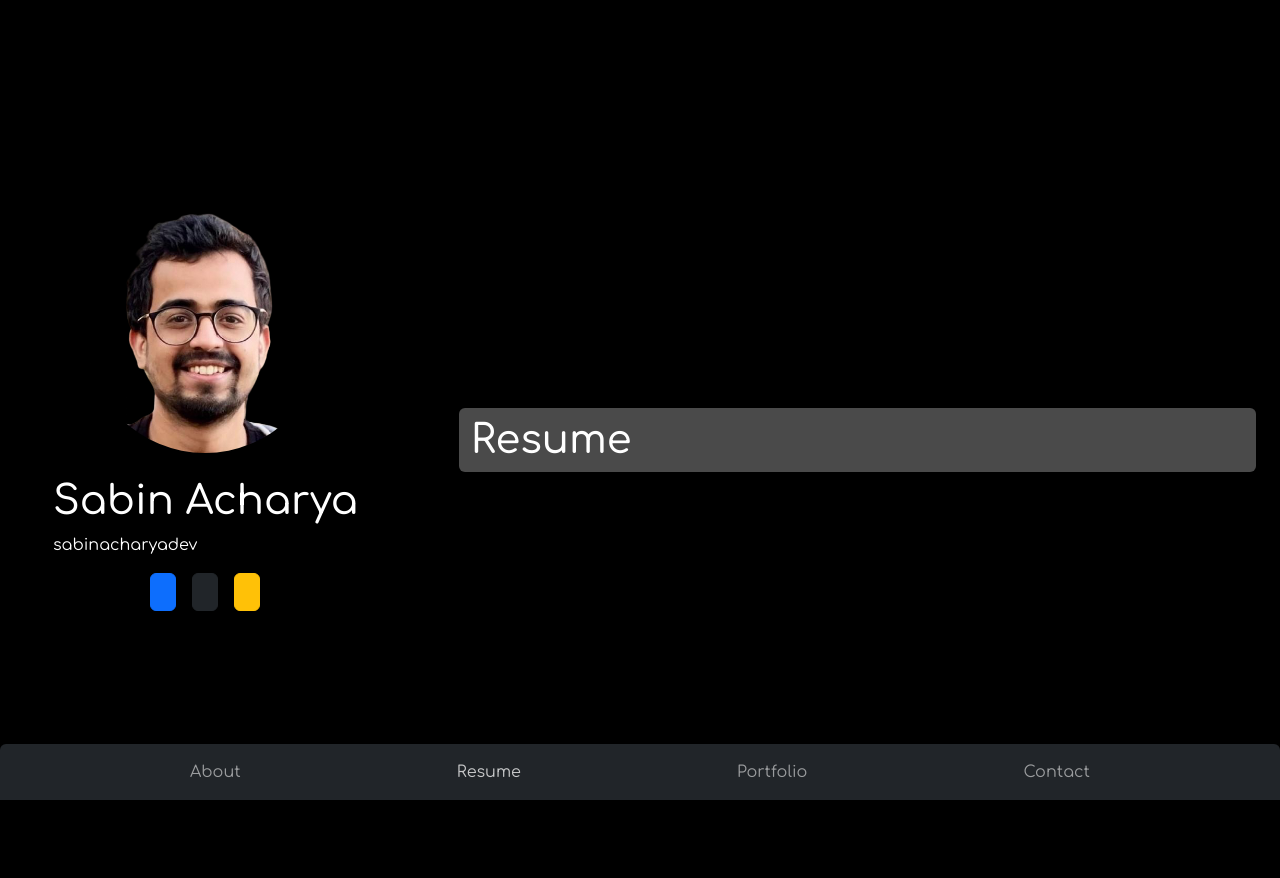
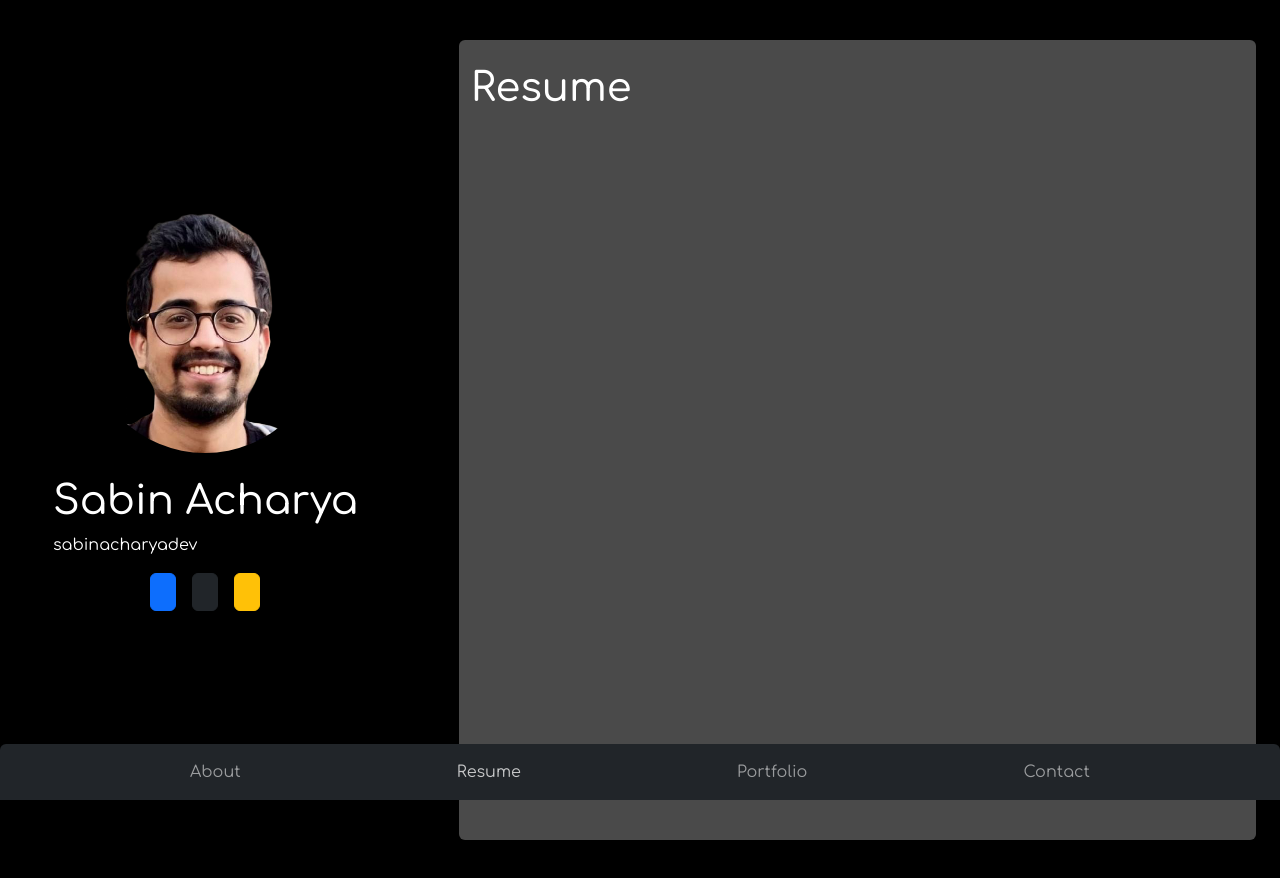
Before and after one commit to sabinacharyadev/react-my-portfolio, a React (Vite) app: page / in a window 1280 px wide. Both pictures are taken after a click on the button "Resume". Shown: the top 878 px of the page. Before the commit the page ends 800 px from the top, so only its background shows below. Built offline with nearby package versions, Linux system fonts and the light colour scheme; a web font is replaced by a local one.

Commit message:
body router updated

```diff
--- a/src/components/BodyRouterComponent.jsx
+++ b/src/components/BodyRouterComponent.jsx
@@ -13,6 +13,7 @@ const BodyRouterComponent = ({ navItem }) => {
           marginBottom: "5rem",
           backgroundColor: "#4a4a4a",
           lineHeight: "2rem",
+          minHeight: "100vh",
         }}
         className="bodyContainer border border-0 rounded mx-4 "
       >
--- a/src/components/ContactComponent.jsx
+++ b/src/components/ContactComponent.jsx
@@ -2,7 +2,7 @@ import { Container } from "react-bootstrap";
 const ContactComponent = () => {
   return (
     <Container className="mt-2">
-      <h1>Contact</h1>
+      <h1 className="pt-3">Contact</h1>
     </Container>
   );
 };
--- a/src/components/ResumeComponent.jsx
+++ b/src/components/ResumeComponent.jsx
@@ -2,7 +2,7 @@ import { Container } from "react-bootstrap";
 const ResumeComponent = () => {
   return (
     <Container className="mt-2">
-      <h1>Resume</h1>
+      <h1 className="pt-3">Resume</h1>
     </Container>
   );
 };
```
